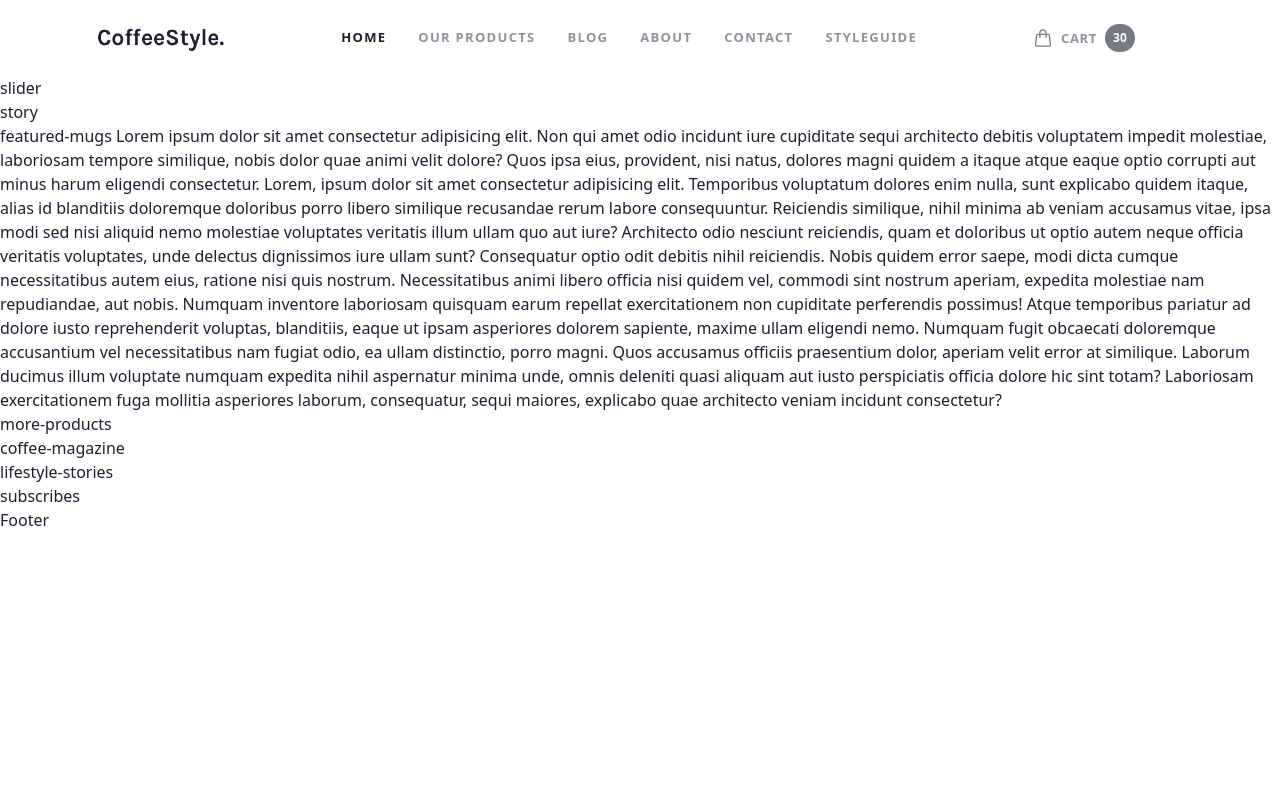
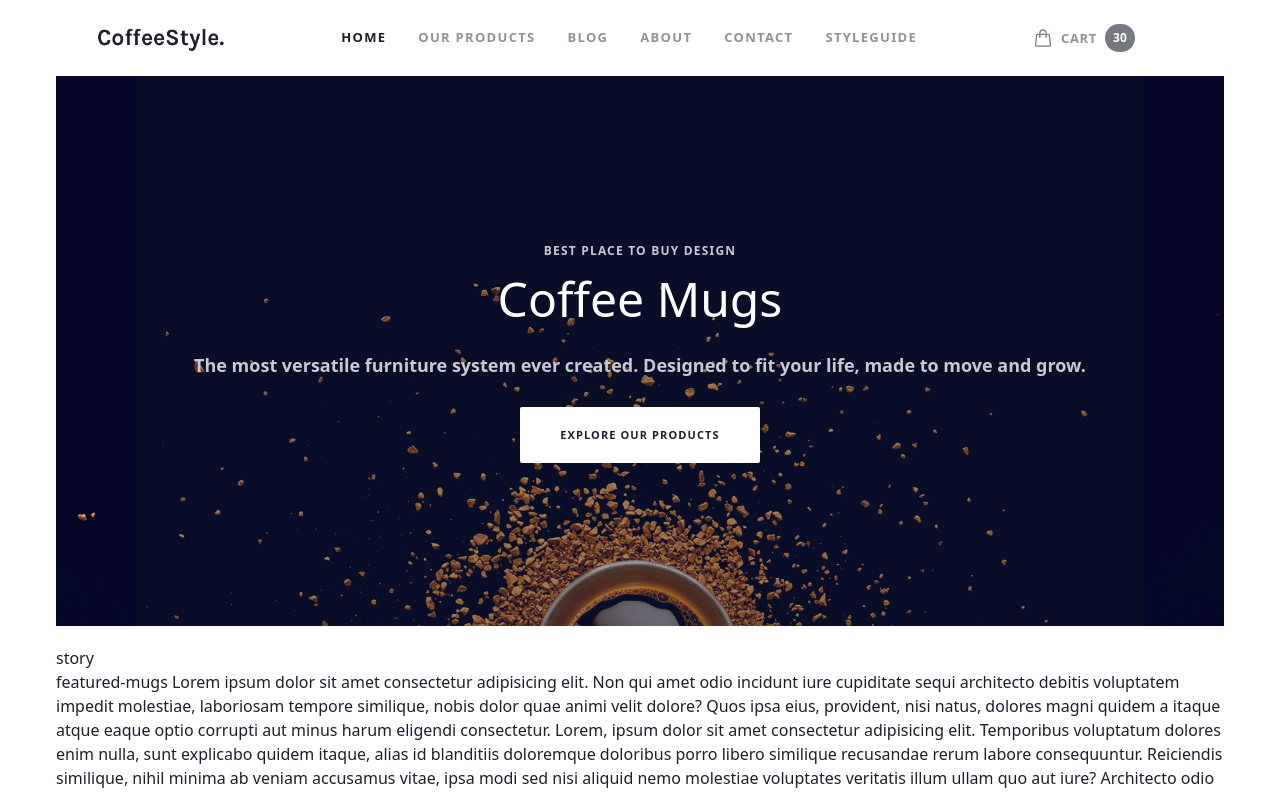
Before and after one commit to ThanhNam2905/tailwindcss-UI-Coffee-style, a website: page public/index.html in a window 1280 px wide. Shown: the top 794 px of the page. Drawn offline with Linux system fonts and the light colour scheme.

Commit message:
Add article Slider

```diff
--- a/public/index.html
+++ b/public/index.html
@@ -68,10 +68,19 @@
                     </ul>
                 </nav>
             </header>
-            <main>
+            <main class="px-8 sm:px-10 md:px-12 lg:px-14">
                 <section>
-                    <article class="slider">
-                        slider
+                    <article class="slider w-full h-[550px] bg-slider-bg bg-no-repeat bg-cover bg-bottom mb-5 group px-7 md:px-10 lg:px-20">
+                        <div class="flex flex-col items-center justify-center w-full h-full bg-gray-900 bg-opacity-40 group-hover:bg-opacity-0 transition-all ease-linear duration-300">
+                            <div class="text-center text-[#c9c9d0] space-y-3 z-20">
+                                <p class="uppercase text-[12px] font-semibold tracking-widest">BEST PLACE TO BUY DESIGN</p>
+                                <h1 class="text-4xl lg:text-5xl text-white">Coffee Mugs</h1>
+                                <h4 class="text-base lg:text-lg font-semibold !my-7">The most versatile furniture system ever created. Designed to fit your life, made to move and grow.</h4>
+                                <div>
+                                    <button class="btn btn--primary text-[11px]">Explore our products</button>
+                                </div>
+                            </div>
+                        </div>
                     </article> <!-- End slider -->
                     <article class="story">
                         story
--- a/src/input.css
+++ b/src/input.css
@@ -18,8 +18,17 @@
         @apply  relative pb-0.5 px-1 after:lg:absolute after:lg:bottom-0 after:lg:left-0 after:lg:h-0.5
         after:lg:w-0 after:lg:bg-primary--color hover:after:lg:w-full after:lg:transition-all after:lg:ease-in-out after:lg:duration-300;
     }
+
     .nav__link--item.active {
         @apply text-[#1d1f2e];
+    }
+
+    .btn {
+        @apply  inline-block text-base uppercase cursor-pointer rounded-sm px-7 py-3.5 md:px-10 md:py-4;
+    }
+
+    .btn--primary {
+        @apply  text-[#1d1f2e] w-max bg-white font-bold tracking-widest hover:bg-opacity-80 transition-all ease-in-out duration-300;
     }
 }
 
--- a/tailwind.config.js
+++ b/tailwind.config.js
@@ -18,6 +18,9 @@ module.exports = {
             },
             animation: {
                 'slideDown': 'slideDown 0.5s ease-in-out',
+            },
+            backgroundImage: {
+                'slider-bg': 'url("./images/slider-img.jpg")'
             }
         },
     },
```
Also changed, not shown: public/images/slider-img.jpg (added), public/output.css, 1 other file.
